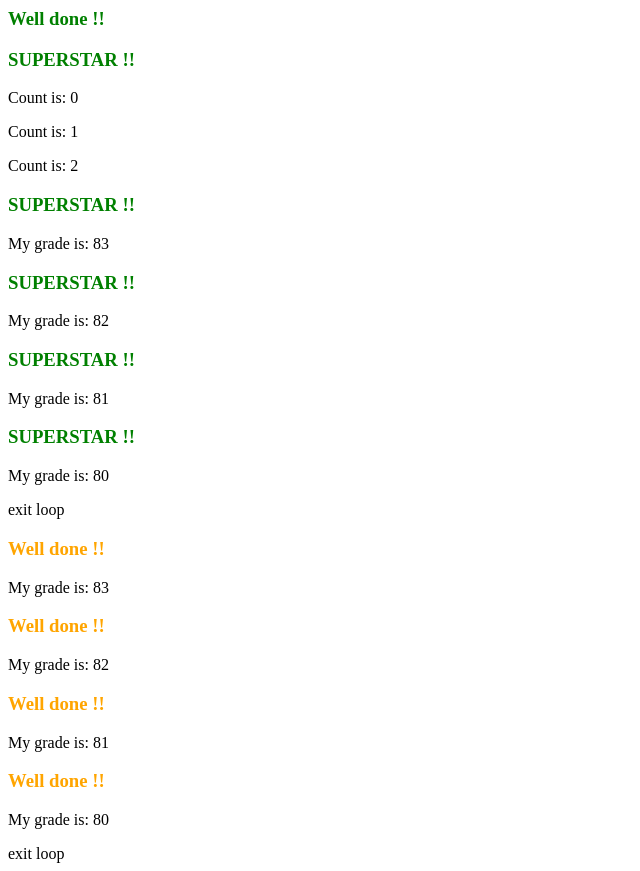
After one commit to lindangulopez/php8_demo, a PHP site: page /functions.php in a window 1280 px wide. The commit adds this page. Shown: the whole page, without its empty margins (0-640 px from the left). Run offline with PHP 8.4, Linux system fonts and the light colour scheme.

Commit message:
simple functions

```diff
--- /dev/null
+++ b/functions.php
@@ -0,0 +1,50 @@
+
+<?php
+
+$grade =83;
+$rating='A';
+
+
+
+if($grade > 80){
+    echo "<h3 style='color: green'>Well done !!</h3>";
+}
+elseif($grade >= 50){
+    echo "<h3 style='color: blue'>you have passed</h3>";
+}
+else{
+    echo "<h3 style='color: red'>Sorry you have failed</h3>";
+}
+
+switch($rating){
+   case 'A' :
+    echo "<h3 style='color: green'>SUPERSTAR !!</h3>";
+    break;
+    case 'B' :
+    echo "<h3 style='color: blue'>Well done</h3>";
+    case 'F' :
+    echo "<h3 style='color: red'>try again</h3>";
+}
+
+for($count=0; $count<3; $count++){
+    echo "<p>Count is: $count</p>";
+}
+
+while ($grade >=80){
+    echo "<h3 style='color: green'>SUPERSTAR !!</h3>";
+    echo "<p>My grade is: $grade</p>";
+    $grade--;
+}
+echo "exit loop";
+
+// post condition loop
+$grade =83;
+
+do{
+echo "<h3 style='color: orange'>Well done !!</h3>";
+echo "<p>My grade is: $grade</p>";
+$grade--;
+}while($grade >=80);
+
+echo "exit loop";
+?>
--- a/index.php
+++ b/index.php
@@ -8,4 +8,5 @@ echo '<h1>My name is'.$name.'</h1>';
 
 echo "<h2>My surname is $Sname.</h2>";
 
+
 ?>
```
